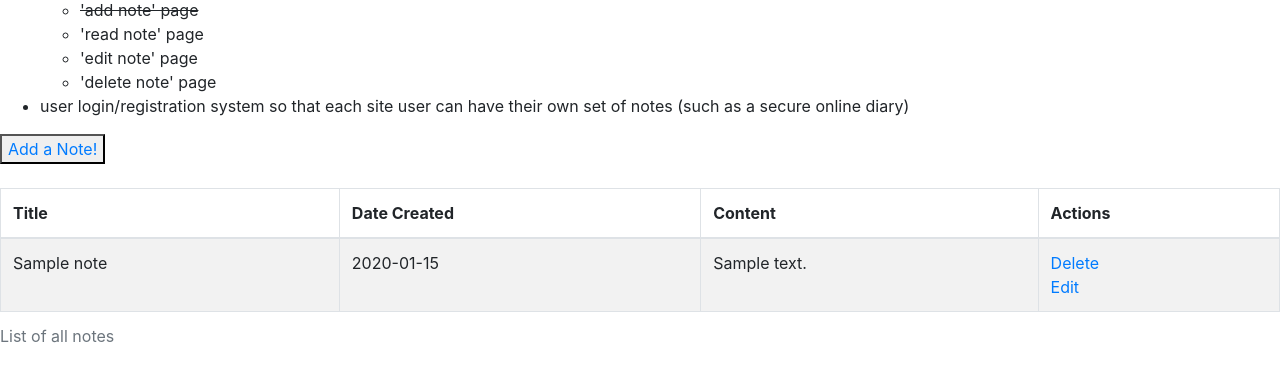
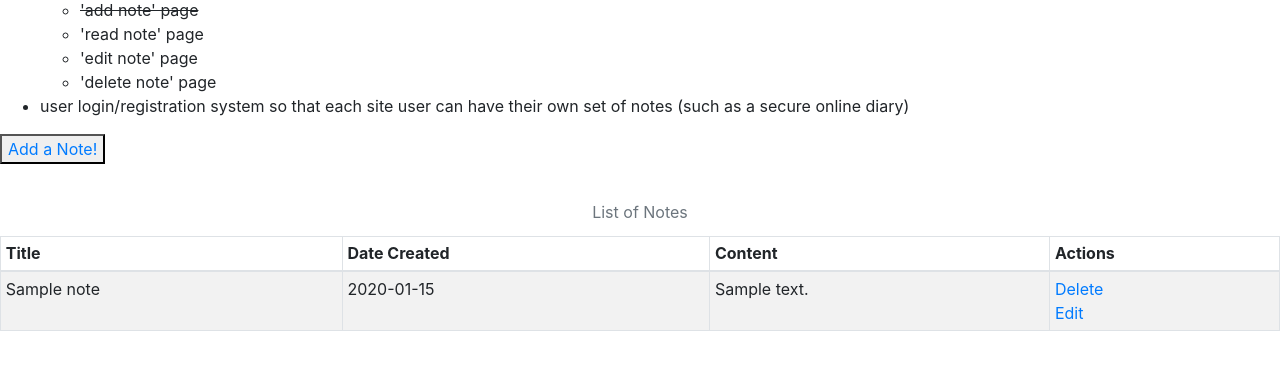
Before and after one commit to saimayunus925/notes-app, a Flask app: page / in a window 1280 px wide. Shown: the part 292-674 px from the top of the page. Run offline with Flask 2, Linux system fonts and the light colour scheme; tables that the repository leaves empty hold one stand-in row (values such as "Sample post"); some libraries are stand-ins or nearby versions.

Commit message:
added 'table-sm' class to make table look more compact and not waste space

```diff
--- a/notes_app/templates/index.html
+++ b/notes_app/templates/index.html
@@ -38,8 +38,8 @@
 
     <!-- list of notes -->
 
-    <table class="table table-bordered table-striped">
-        <caption>List of all notes</caption>
+    <table class="table table-bordered table-striped table-sm">
+        <caption style="caption-side: top;text-align: center;" id="">List of Notes</caption>
         <thead>
             <tr>
                 <th scope="col">Title</th>
```
